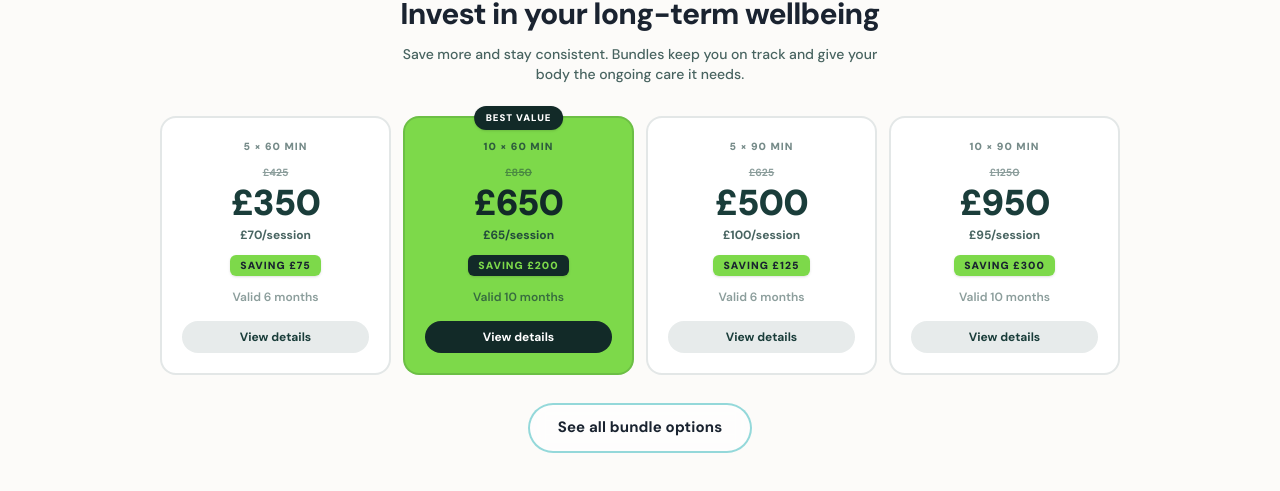
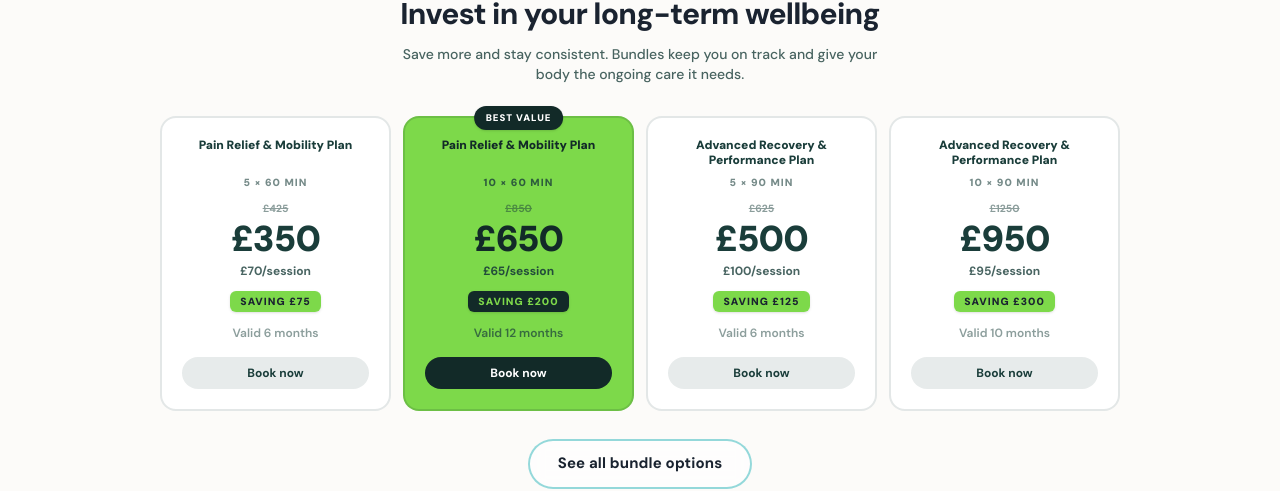
Before and after one commit to devjoe1991/rangeandrestore, a Next.js app: page / in a window 1280 px wide. Shown: the part 2086-2577 px from the top of the page. Built offline with nearby package versions, Linux system fonts and the light colour scheme; no server answers.

Commit message:
updated bundles to match Jane

```diff
--- a/app/page.tsx
+++ b/app/page.tsx
@@ -107,10 +107,10 @@ const blogPosts = [
 ]
 
 const bundles = [
-  { label: '5 × 60 min', originalPrice: '£425', price: '£350', perSession: '£70/session', saving: 'Saving £75', valid: '6 months' },
-  { label: '10 × 60 min', originalPrice: '£850', price: '£650', perSession: '£65/session', saving: 'Saving £200', valid: '10 months', popular: true },
-  { label: '5 × 90 min', originalPrice: '£625', price: '£500', perSession: '£100/session', saving: 'Saving £125', valid: '6 months' },
-  { label: '10 × 90 min', originalPrice: '£1250', price: '£950', perSession: '£95/session', saving: 'Saving £300', valid: '10 months' },
+  { name: 'Pain Relief & Mobility Plan', label: '5 × 60 min', originalPrice: '£425', price: '£350', perSession: '£70/session', saving: 'Saving £75', valid: '6 months' },
+  { name: 'Pain Relief & Mobility Plan', label: '10 × 60 min', originalPrice: '£850', price: '£650', perSession: '£65/session', saving: 'Saving £200', valid: '12 months', popular: true },
+  { name: 'Advanced Recovery & Performance Plan', label: '5 × 90 min', originalPrice: '£625', price: '£500', perSession: '£100/session', saving: 'Saving £125', valid: '6 months' },
+  { name: 'Advanced Recovery & Performance Plan', label: '10 × 90 min', originalPrice: '£1250', price: '£950', perSession: '£95/session', saving: 'Saving £300', valid: '10 months' },
 ]
 
 export default function HomePage() {
@@ -235,6 +235,9 @@ export default function HomePage() {
                     Best Value
                   </span>
                 )}
+                <p className={`text-[0.7rem] sm:text-xs font-black leading-tight mb-1.5 min-h-[2.5em] ${b.popular ? 'text-[#122a28]' : 'text-[#1a3d3a]'}`}>
+                  {b.name}
+                </p>
                 <p className={`text-[0.65rem] font-black uppercase tracking-widest mb-2 ${b.popular ? 'text-[#1a3d3a]/80' : 'text-[#1a3d3a]/60'}`}>
                   {b.label}
                 </p>
@@ -257,14 +260,16 @@ export default function HomePage() {
                 <p className={`text-xs font-semibold mt-0 mb-4 ${b.popular ? 'text-[#1a3d3a]/70' : 'text-[#1a3d3a]/50'}`}>
                   Valid {b.valid}
                 </p>
-                <Link
-                  href="/services/massage-bundles"
+                <a
+                  href={BOOKING_URLS.bundles}
+                  target="_blank"
+                  rel="noopener noreferrer"
                   className={`mt-auto text-xs font-bold py-2 px-3 rounded-full transition-all ${
                     b.popular ? 'bg-[#122a28] text-white hover:bg-white hover:text-[#122a28]' : 'bg-[#1a3d3a]/10 text-[#1a3d3a] hover:bg-[#1a3d3a] hover:text-white'
                   }`}
                 >
-                  View details
-                </Link>
+                  Book now
+                </a>
               </div>
             ))}
           </div>
--- a/app/services/massage-bundles/page.tsx
+++ b/app/services/massage-bundles/page.tsx
@@ -1,7 +1,7 @@
 import type { Metadata } from 'next'
 import Link from 'next/link'
 import { buildMetadata, buildBreadcrumbs } from '@/lib/seo'
-import { BUSINESS } from '@/lib/constants'
+import { BOOKING_URLS } from '@/lib/constants'
 
 export const metadata: Metadata = buildMetadata({
   title: 'Massage Bundle Offers – Archway, London N19',
@@ -11,35 +11,35 @@ export const metadata: Metadata = buildMetadata({
 
 const bundles = [
   {
-    title: '5 × 60-Minute Sessions',
+    title: 'Pain Relief & Mobility Plan – 5 × 60-Minute Sessions',
     price: '£350',
-    validity: 'Valid for 6 Months',
+    validity: 'Expires after 6 months',
     saving: 'Save £75',
-    description: 'Perfect for those committing to regular treatment over six months. Five 60-minute sessions provide consistent care to address ongoing muscular tension, manage injury recovery, or maintain the results of previous treatment.',
+    description: 'This 5-session plan is designed to reduce pain, improve mobility, and begin building long-term results through consistent, targeted treatment. Each 60-minute session is tailored to your needs and may include sports massage, deep tissue therapy, soft tissue remedial techniques, cupping, myofascial release, assisted stretching, and aftercare advice.',
     ideal: 'Ideal for: Clients wanting regular maintenance sessions, people managing a specific issue or injury over time, and those looking to build consistent self-care into their routine.',
   },
   {
-    title: '10 × 60-Minute Sessions',
+    title: 'Pain Relief & Mobility Plan – 10 × 60-Minute Sessions',
     price: '£650',
-    validity: 'Valid for 10 Months',
+    validity: 'Expires after 12 months',
     saving: 'Save £200',
-    description: 'The most comprehensive 60-minute bundle for long-term health investment. Ten sessions over ten months ensures consistent, ongoing treatment that delivers lasting improvements to mobility, pain levels, and muscular health.',
+    description: 'This structured 10-session plan is designed to reduce pain, improve mobility, and deliver long-term results through consistent, targeted treatment. Each 60-minute session is tailored to your needs and may include sports massage, deep tissue therapy, soft tissue remedial techniques, cupping, myofascial release, assisted stretching, and aftercare advice.',
     ideal: 'Ideal for: Clients committed to a long-term recovery plan, individuals with chronic pain or recurring injuries, and those who have experienced the benefits of regular massage and want to continue.',
   },
   {
-    title: '5 × 90-Minute Sessions',
+    title: 'Advanced Recovery & Performance Plan – 5 × 90-Minute Sessions',
     price: '£500',
-    validity: 'Valid for 6 Months',
+    validity: 'Expires after 6 months',
     saving: 'Save £125',
-    description: 'Five extended sessions for clients who need more comprehensive treatment time. Each 90-minute session allows for a thorough assessment, full-body or multi-area treatment, and detailed aftercare discussion — the ideal format for active individuals and those with complex needs.',
+    description: 'This 5-session advanced plan is designed for clients who need deeper, more focused treatment to address pain, improve mobility, and accelerate recovery. Each 90-minute session allows for a thorough assessment and extended hands-on work, combining sports massage, deep tissue therapy, soft tissue remedial techniques, cupping, myofascial release, and assisted stretching.',
     ideal: 'Ideal for: Athletes and runners, clients with multiple areas of concern, and those who prefer a more thorough, in-depth session each time.',
   },
   {
-    title: '10 × 90-Minute Sessions',
+    title: 'Advanced Recovery & Performance Plan – 10 × 90-Minute Sessions',
     price: '£950',
-    validity: 'Valid for 10 Months',
+    validity: 'Expires after 10 months',
     saving: 'Save £300',
-    description: 'The ultimate long-term treatment package. Ten 90-minute sessions over ten months delivers the most complete and consistent care available. Whether you\'re managing a complex condition, supporting athletic performance, or investing in your long-term musculoskeletal health, this bundle provides everything you need.',
+    description: 'This 10-session advanced plan is designed for clients committed to achieving long-term pain relief, improved mobility, and optimal physical performance through consistent, high-level treatment. Each 90-minute session provides the time for a full assessment and comprehensive hands-on therapy, combining sports massage, deep tissue work, and advanced soft tissue techniques.',
     ideal: 'Ideal for: Clients with complex or chronic conditions, performance-focused athletes, and those looking for the best possible long-term value and care.',
   },
 ]
@@ -104,16 +104,12 @@ export default function MassageBundlesPage() {
                 </div>
                 <div className="flex-shrink-0 flex flex-col gap-3">
                   <a
-                    href={`tel:${BUSINESS.phoneTel}`}
+                    href={BOOKING_URLS.bundles}
+                    target="_blank"
+                    rel="noopener noreferrer"
                     className="btn btn-primary px-6 py-3 text-base whitespace-nowrap text-center"
                   >
-                    Call to Book
-                  </a>
-                  <a
-                    href={`mailto:${BUSINESS.email}`}
-                    className="inline-flex items-center justify-center rounded-md border-2 border-[#1a3d3a] text-page font-semibold px-6 py-3 hover:bg-page-sage transition-colors min-h-[44px] whitespace-nowrap"
-                  >
-                    Email to Enquire
+                    Book Now
                   </a>
                 </div>
               </div>
@@ -126,18 +122,14 @@ export default function MassageBundlesPage() {
           <p className="text-[#1a3d3a] text-lg font-semibold mb-6 max-w-2xl mx-auto">
             Take control of your health and recovery with a tailored bundle that suits your needs. Secure your package today and start your journey towards better mobility, less pain, and improved performance.
           </p>
-          <div className="flex flex-col sm:flex-row gap-4 justify-center">
+          <div className="flex justify-center">
             <a
-              href={`tel:${BUSINESS.phoneTel}`}
+              href={BOOKING_URLS.bundles}
+              target="_blank"
+              rel="noopener noreferrer"
               className="btn btn-primary px-8 py-3 text-base"
             >
-              Call to Book
-            </a>
-            <a
-              href={`mailto:${BUSINESS.email}`}
-              className="inline-flex items-center justify-center rounded-md border-2 border-[#d4ecea] text-[#d4ecea] font-semibold px-8 py-3 hover:bg-page-sage hover:text-page transition-colors min-h-[44px]"
-            >
-              Email to Enquire
+              Book Now
             </a>
           </div>
         </div>
--- a/app/services/page.tsx
+++ b/app/services/page.tsx
@@ -63,7 +63,7 @@ const services = [
   {
     title: 'Massage Bundle Offers',
     href: '/services/massage-bundles',
-    bookingHref: BOOKING_URLS.general,
+    bookingHref: BOOKING_URLS.bundles,
     description: 'Save with 5 or 10 session bundles for 60 or 90 minute treatments. Starting from £350 for 5 × 60 min sessions.',
     duration: 'From £350',
   },
--- a/lib/constants.ts
+++ b/lib/constants.ts
@@ -13,6 +13,7 @@ export const BOOKING_URLS = {
   // TODO: replace with Jane discipline/treatment IDs for the new cupping service once available
   cuppingSportsDeepTissue: `${BOOKING_BASE}/#/list`,
   giftCards: `${BOOKING_BASE}/online_gift_cards/new`,
+  bundles: `${BOOKING_BASE}/#packages`,
 } as const
 
 export const BUSINESS = {
```
